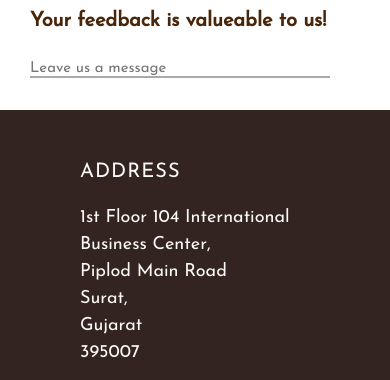
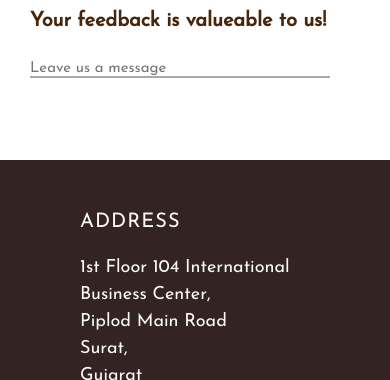
Before and after one commit to VedantSURTI/The-Comp-Whizzkids, a plain HTML site: page Koselig/Contact/contact.html in a window 390 px wide. Shown: the part 1090-1470 px from the top of the page. Drawn offline with nearby package versions, Linux system fonts and the light colour scheme.

Commit message:
Once more

```diff
--- a/Koselig/Contact/style.css
+++ b/Koselig/Contact/style.css
@@ -525,7 +525,7 @@ form button {
     }
 
     .footer {
-        top: 45rem;
+        top: 50rem;
     }
 
     label.logo {
```
